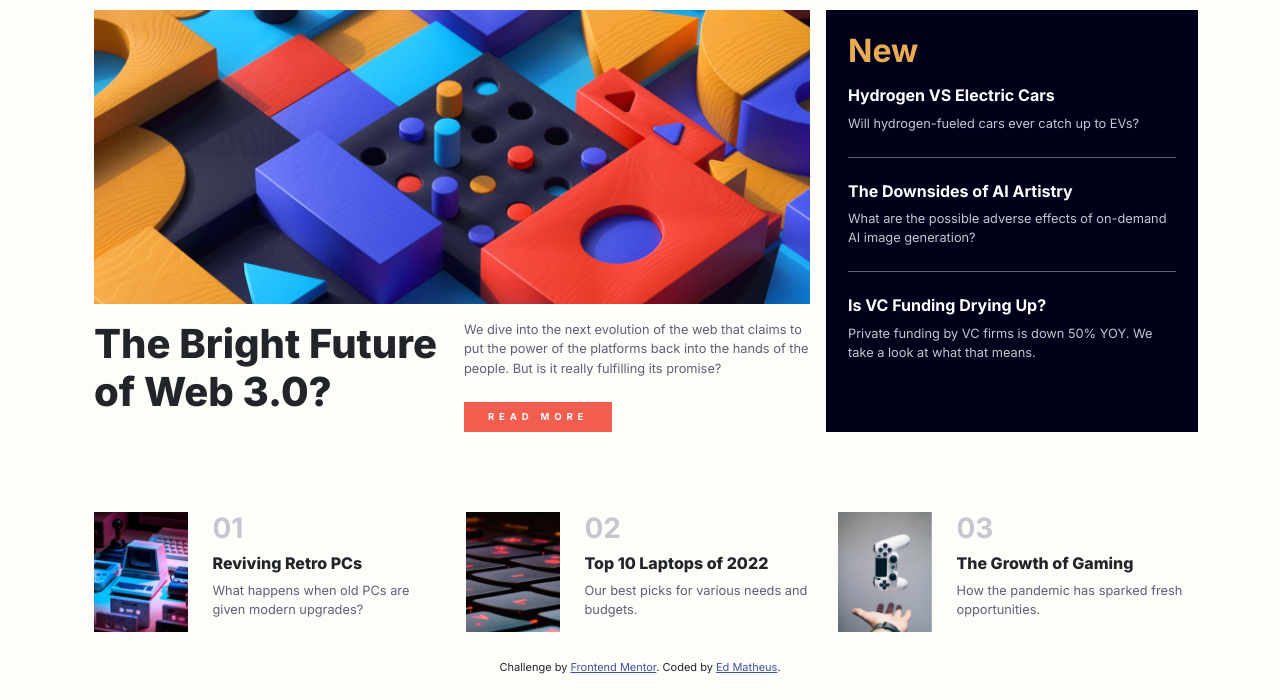
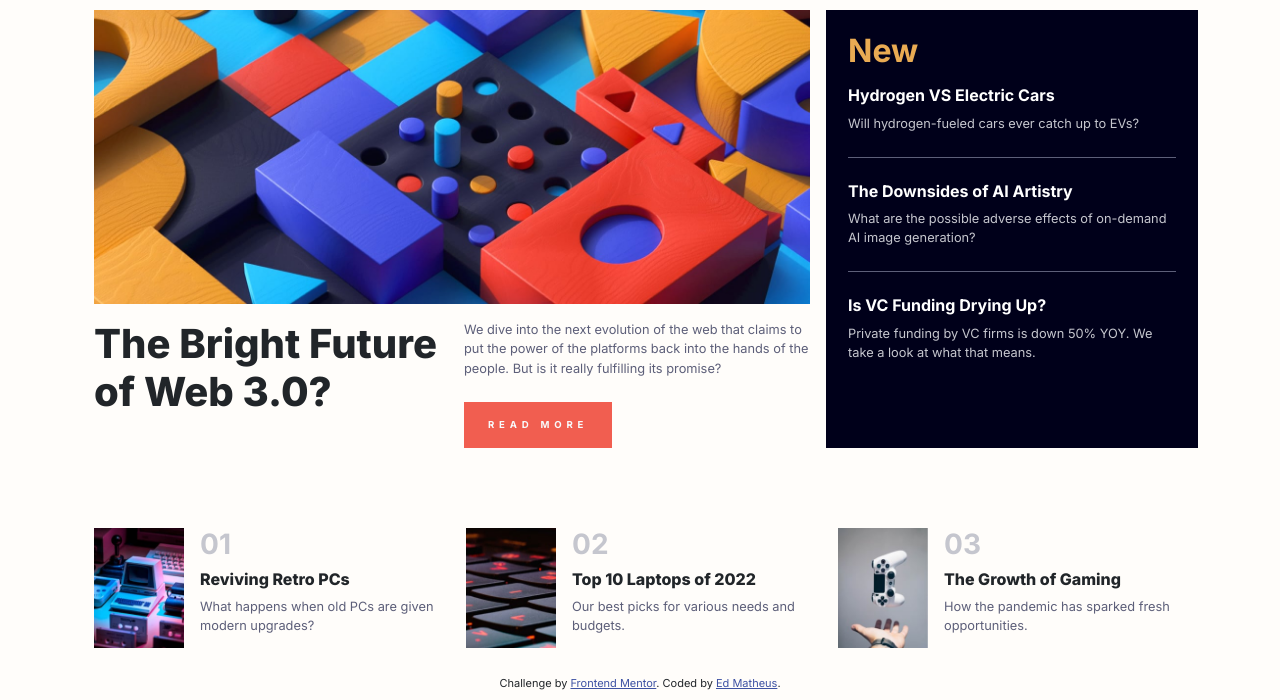
Before and after one commit to ed-matheus/news-homepage, a plain HTML site: page index.html in a window 1280 px wide. Shown: the part 118-818 px from the top of the page. Drawn offline with nearby package versions, Linux system fonts and the light colour scheme; a script that the page names is missing.

Commit message:
project finished succesfully

```diff
--- a/assets/css/styles.css
+++ b/assets/css/styles.css
@@ -79,12 +79,14 @@ button:hover {
 .other-news {
     margin-top: 80px;
 }
+
 .topic-images {
-    width: 100px;
+    width: 90px;
     height: 120px;
 }
 
 .content {
+    /* border: 1px solid red; */
     display: flex;
     flex-direction: column;
     justify-content: start;
@@ -131,4 +133,8 @@ button:hover {
     .right-container {
         margin-top: 60px;
     }
+
+    .other-news > div {
+        margin-bottom: 30px;
+    }
 }
--- a/index.html
+++ b/index.html
@@ -76,17 +76,18 @@
             <img src="assets/images/image-web-3-desktop.jpg" class="img-fluid" alt="web image">
 
             <div class="row mt-3">
-              <div class="col-6">
+              <div class="col-xl-6 col-lg-6 col-md-6">
                 <h1 class="text-start">
                   The Bright Future of Web 3.0?
                 </h1>
               </div>
-              <div class="col-6 d-flex flex-column align-items-start">
+
+              <div class="col-xl-6 col-lg-6 col-md-6 d-flex flex-column align-items-start">
                 <p class="text-start">
                   We dive into the next evolution of the web that claims to put the power of the platforms back into the hands of the people.
                   But is it really fulfilling its promise?
                 </p>
-                <button class="text-uppercase text-light py-2 px-4 mt-2">Read more</button>
+                <button class="text-uppercase text-light py-3 px-4 mt-2">Read more</button>
               </div>
             </div>
           </div>
@@ -117,10 +118,11 @@
           </div>
         </div>
 
+        <!-- Other News starts -->
         <div class="row other-news">
 
-          <div class="col-4 d-flex">
-            <img src="assets/images/image-retro-pcs.jpg" class="img-fluid topic-images me-4" alt="">
+          <div class="col-xl-4 col-lg-4 col-md-4 d-flex">
+            <img src="assets/images/image-retro-pcs.jpg" class="img-fluid topic-images me-3" alt="">
             <div class="content text-start">
               <h3>01</h3>
               <h6>Reviving Retro PCs</h6>
@@ -128,8 +130,8 @@
             </div>
           </div>
 
-          <div class="col-4 d-flex">
-            <img src="assets/images/image-top-laptops.jpg" class="img-fluid topic-images me-4" alt="">
+          <div class="col-xl-4 col-lg-4 col-md-4 d-flex">
+            <img src="assets/images/image-top-laptops.jpg" class="img-fluid topic-images me-3" alt="">
             <div class="content text-start">
               <h3>02</h3>
               <h6>Top 10 Laptops of 2022</h6>
@@ -137,8 +139,8 @@
             </div>
           </div>
 
-          <div class="col-4 d-flex">
-            <img src="assets/images/image-gaming-growth.jpg" class="img-fluid topic-images me-4" alt="">
+          <div class="col-xl-4 col-lg-4 col-md-4 d-flex">
+            <img src="assets/images/image-gaming-growth.jpg" class="img-fluid topic-images me-3" alt="">
             <div class="content text-start">
               <h3>03</h3>
               <h6>The Growth of Gaming</h6>
@@ -147,13 +149,14 @@
           </div>
 
         </div>
+        <!-- Other News ends -->
 
       </div>
       <!-- News Grid ends -->
 
     </div>
 
-    <div class="attribution">
+    <div class="attribution pb-2">
       Challenge by <a href="https://www.frontendmentor.io?ref=challenge" target="_blank">Frontend Mentor</a>.
       Coded by <a href="https://www.linkedin.com/in/edson-matheus-b5a0171ba/" target="_blank">Ed Matheus</a>.
     </div>
```
